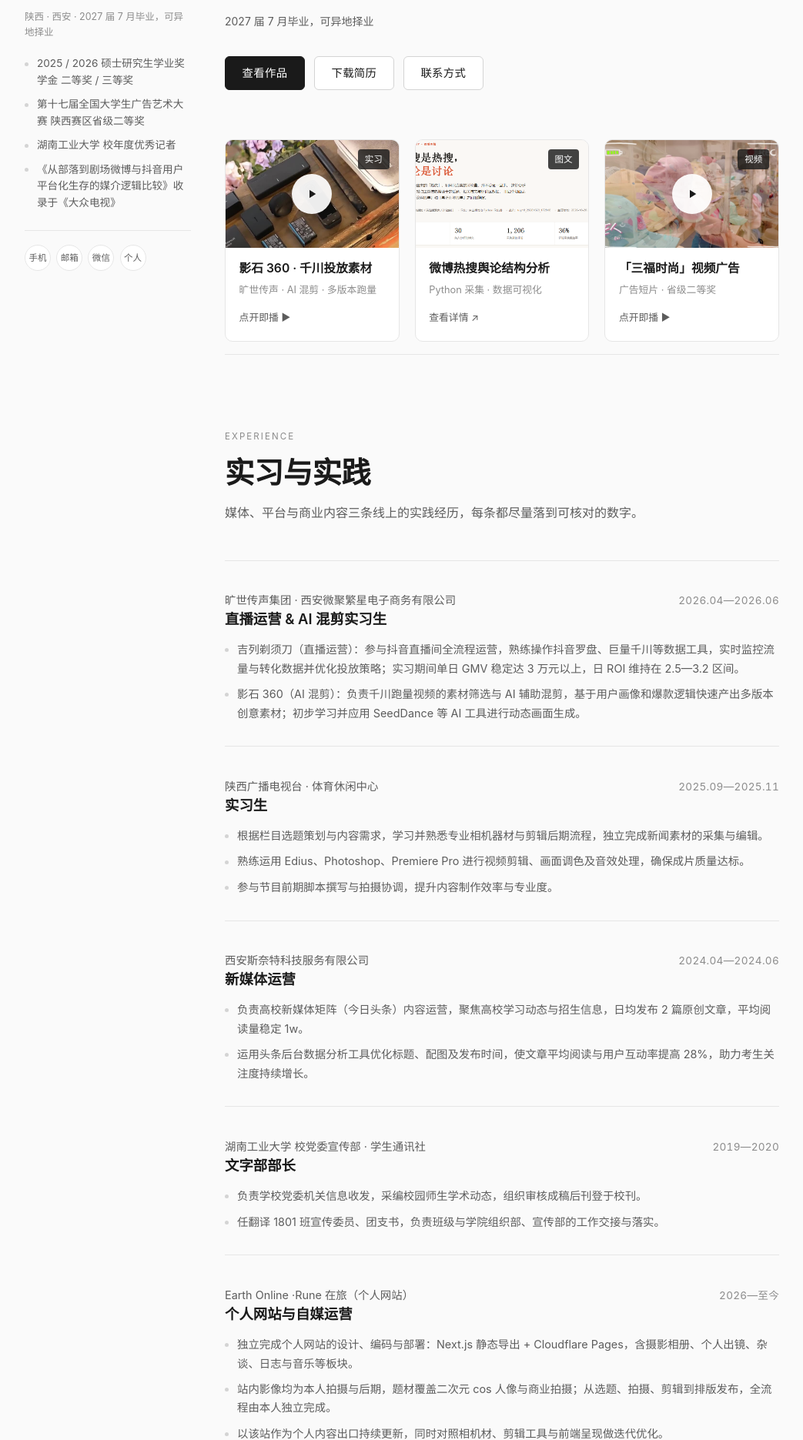
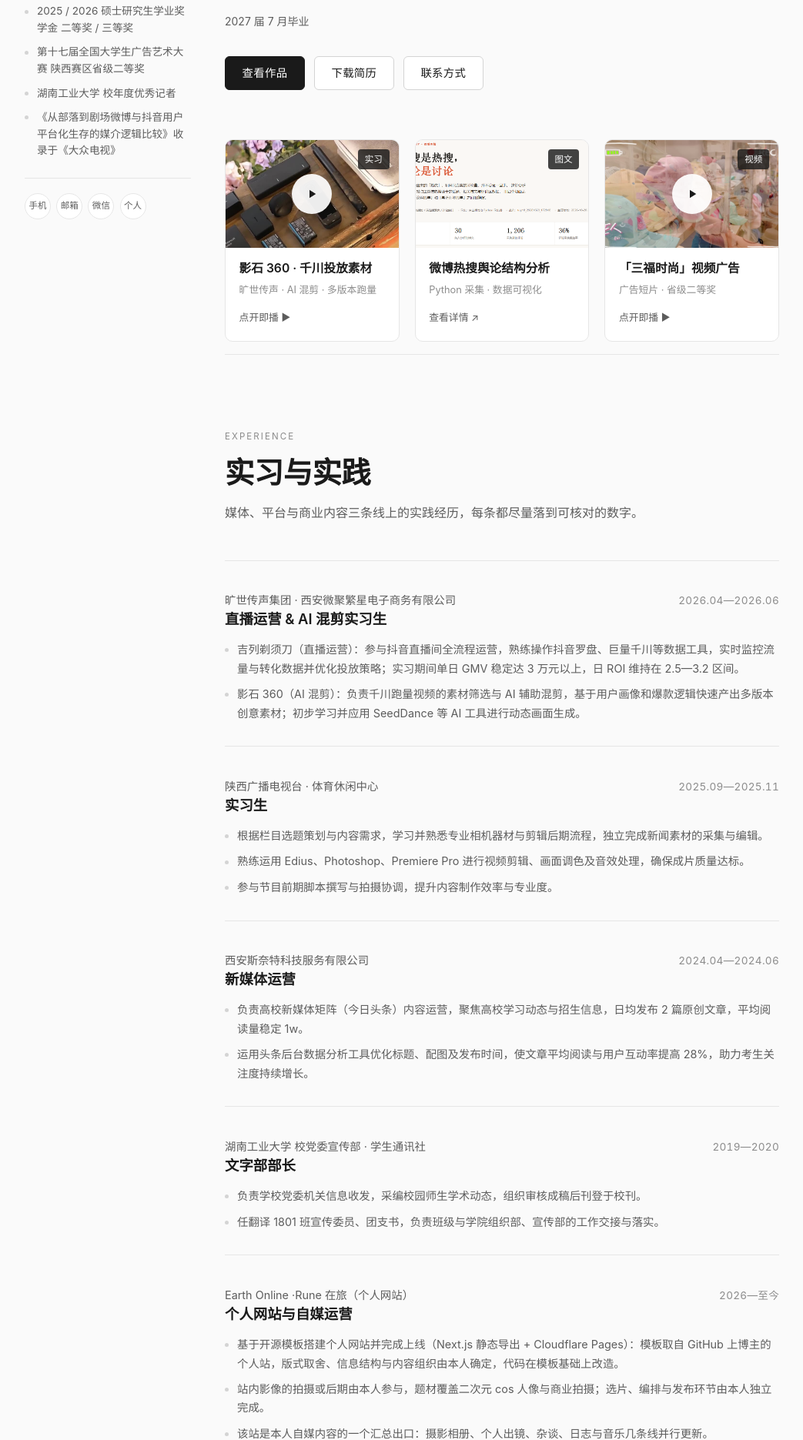
Before and after one commit to Knight-Grey/portfolio, a plain HTML site: page index.html in a window 1280 px wide. Shown: the part 446-2317 px from the top of the page at 77% size, without its empty margins (20-1063 px from the left). Drawn offline with Linux system fonts and the light colour scheme.

Commit message:
修正：数据项目改数据分析，个人网站条目改为模板二开表述，左栏去掉姓名与可异地择业

```diff
--- a/assets/js/data.js
+++ b/assets/js/data.js
@@ -75,7 +75,7 @@ window.PORTFOLIO_DATA = {
       { num: "4", label: "段实习实践" }
     ],
     // 首屏档期提示；留空字符串则不显示
-    availability: "2027 届 7 月毕业，可异地择业",
+    availability: "2027 届 7 月毕业",
 
     // 首屏三个快捷入口
     //   label    缩略图左上角的可点角标文字（点它跳到 section 指定的板块）
@@ -320,7 +320,7 @@ window.PORTFOLIO_DATA = {
     articleWorks: [
     {
       title: "微博热搜舆论结构分析：榜单热度与真实讨论量的错位",
-      category: "数据项目",
+      category: "数据分析",
       outlet: "自主采集 · Python 采集器 + 前端可视化",
       date: "2026.10",
       summary: "自建采集器抓取微博热搜前十话题的 30 条博文与 1206 条评论（覆盖率 35%），用四个切面呈现平台议程与公众讨论之间的偏差：榜单热度与实际评论量的错位、讨论的时间结构、账号类型对传播量的影响、评论者的地域分布。页面同时公开了抽样方法与覆盖率等局限。",
@@ -435,9 +435,9 @@ window.PORTFOLIO_DATA = {
       role: "个人网站与自媒运营",
       period: "2026—至今",
       points: [
-        "独立完成个人网站的设计、编码与部署：Next.js 静态导出 + Cloudflare Pages，含摄影相册、个人出镜、杂谈、日志与音乐等板块。",
-        "站内影像均为本人拍摄与后期，题材覆盖二次元 cos 人像与商业拍摄；从选题、拍摄、剪辑到排版发布，全流程由本人独立完成。",
-        "以该站作为个人内容出口持续更新，同时对照相机材、剪辑工具与前端呈现做迭代优化。"
+        "基于开源模板搭建个人网站并完成上线（Next.js 静态导出 + Cloudflare Pages）：模板取自 GitHub 上博主的个人站，版式取舍、信息结构与内容组织由本人确定，代码在模板基础上改造。",
+        "站内影像的拍摄或后期由本人参与，题材覆盖二次元 cos 人像与商业拍摄；选片、编排与发布环节由本人独立完成。",
+        "该站是本人自媒内容的一个汇总出口：摄影相册、个人出镜、杂谈、日志与音乐几条线并行更新。"
       ],
       url: "https://earth-online-4s3.pages.dev/",
       urlLabel: "打开个人网站 ↗"
--- a/index.html
+++ b/index.html
@@ -35,7 +35,6 @@
     <aside class="rail rail--left" aria-label="个人档案">
       <div class="profile">
         <div class="avatar" id="hero-avatar" aria-hidden="true"></div>
-        <p class="profile__name" id="rail-name"></p>
         <p class="profile__meta" id="rail-meta"></p>
         <ul class="highlights" id="hero-highlights"></ul>
         <div class="profile__links" id="rail-links"></div>
@@ -166,9 +165,6 @@
       var D = window.PORTFOLIO_DATA || {};
       var P = D.profile || {};
       var S = D.site || {};
-
-      var nameEl = document.getElementById('rail-name');
-      if (nameEl) nameEl.textContent = P.name || '';
 
       var metaEl = document.getElementById('rail-meta');
       if (metaEl) {
```
